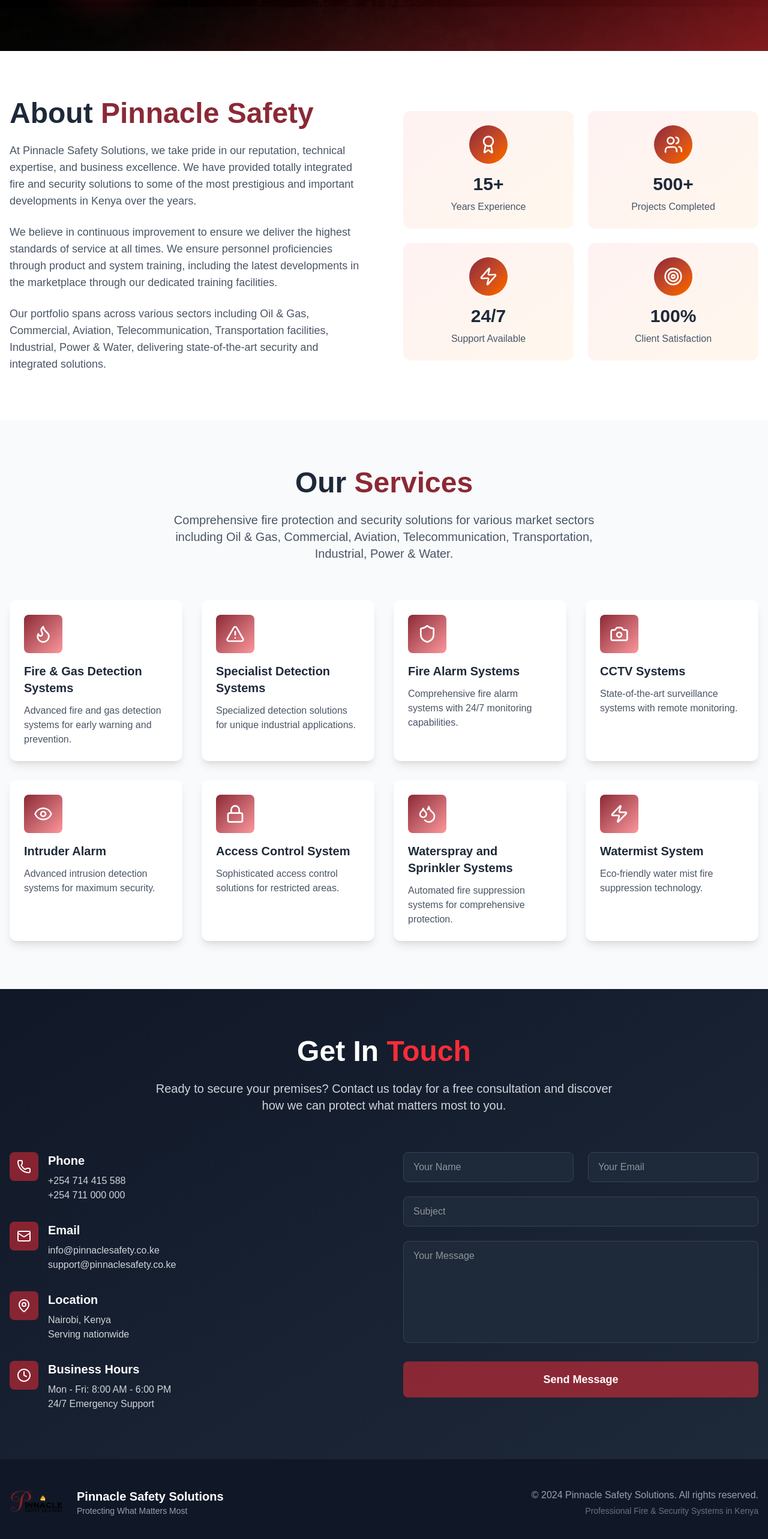
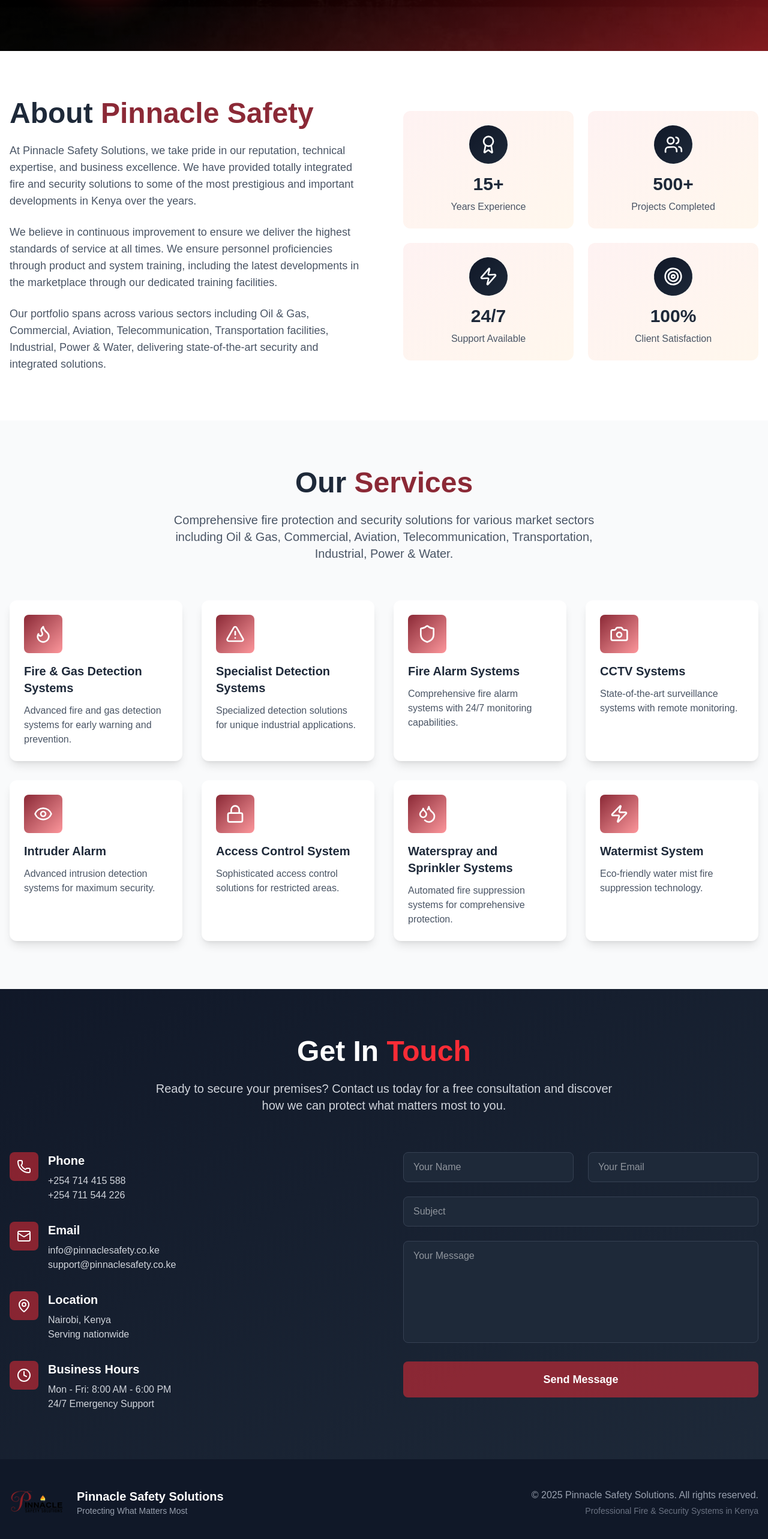
Before and after one commit to kennedymakokha/pinacle-safety, a Next.js app: page / in a window 1280 px wide. Shown: the part 715-3281 px from the top of the page at 60% size. Built offline with nearby package versions, Linux system fonts and the light colour scheme.

Commit message:
fixing dates

```diff
--- a/app/components/about.tsx
+++ b/app/components/about.tsx
@@ -62,7 +62,7 @@
                 <motion.div
                   animate={{ rotate: [0, 5, -5, 0] }}
                   transition={{ duration: 2, repeat: Infinity, delay: index * 0.5 }}
-                  className="w-16 h-16 bg-gradient-to-br from-[#8b2936] to-orange-500 rounded-full flex items-center justify-center mx-auto mb-4"
+                  className="w-16 h-16 bg-gradient-to-br from-gray-900 to-gray-800 rounded-full flex items-center justify-center mx-auto mb-4"
                 >
                   <stat.icon className="h-8 w-8 text-white" />
                 </motion.div>
--- a/app/components/contact.tsx
+++ b/app/components/contact.tsx
@@ -40,7 +40,7 @@
               <div>
                 <h3 className="text-xl font-bold mb-2">Phone</h3>
                 <p className="text-gray-300">+254 714 415 588</p>
-                <p className="text-gray-300">+254 711 000 000</p>
+                <p className="text-gray-300">+254 711 544 226</p>
               </div>
             </div>
 
--- a/app/components/footer.tsx
+++ b/app/components/footer.tsx
@@ -28,7 +28,7 @@
 
                     <div className="text-center md:text-right">
                         <p className="text-gray-400">
-                            © 2024 Pinnacle Safety Solutions. All rights reserved.
+                            © 2025 Pinnacle Safety Solutions. All rights reserved.
                         </p>
                         <p className="text-gray-500 text-sm mt-1">
                             Professional Fire & Security Systems in Kenya
```
